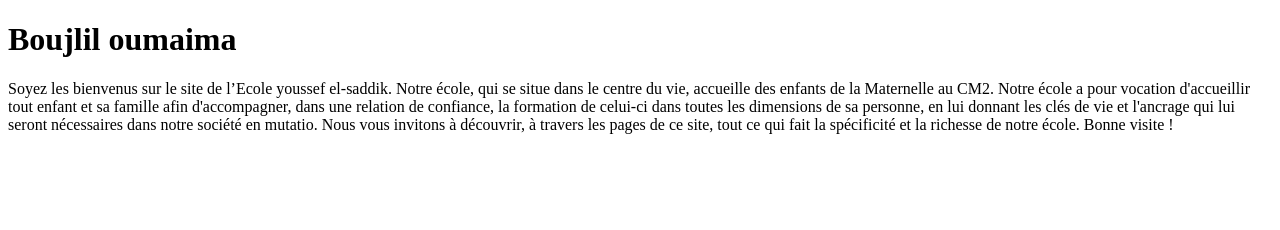
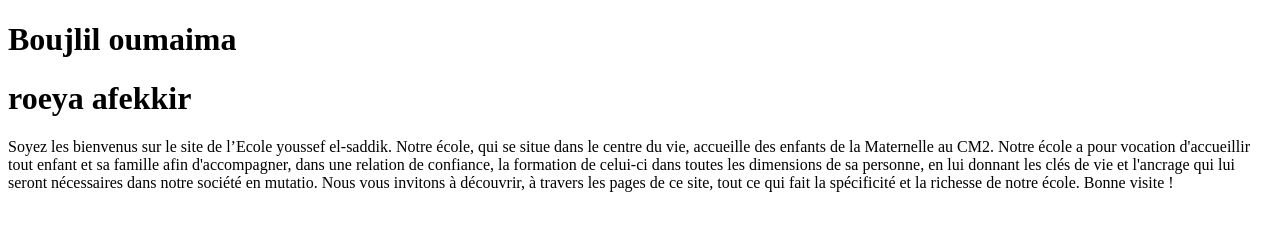
Before and after one commit to boujliloumaima/test-project, a plain HTML site: page index.html in a window 1280 px wide. Drawn offline with Linux system fonts and the light colour scheme.

Commit message:
version 2

```diff
--- a/index.html
+++ b/index.html
@@ -7,6 +7,8 @@
 </head>
 <body>
     <h1>Boujlil oumaima</h1>
+
+    <h1>roeya afekkir</h1>
     <p>
         Soyez les bienvenus sur le site de l’Ecole youssef el-saddik.
 
```
